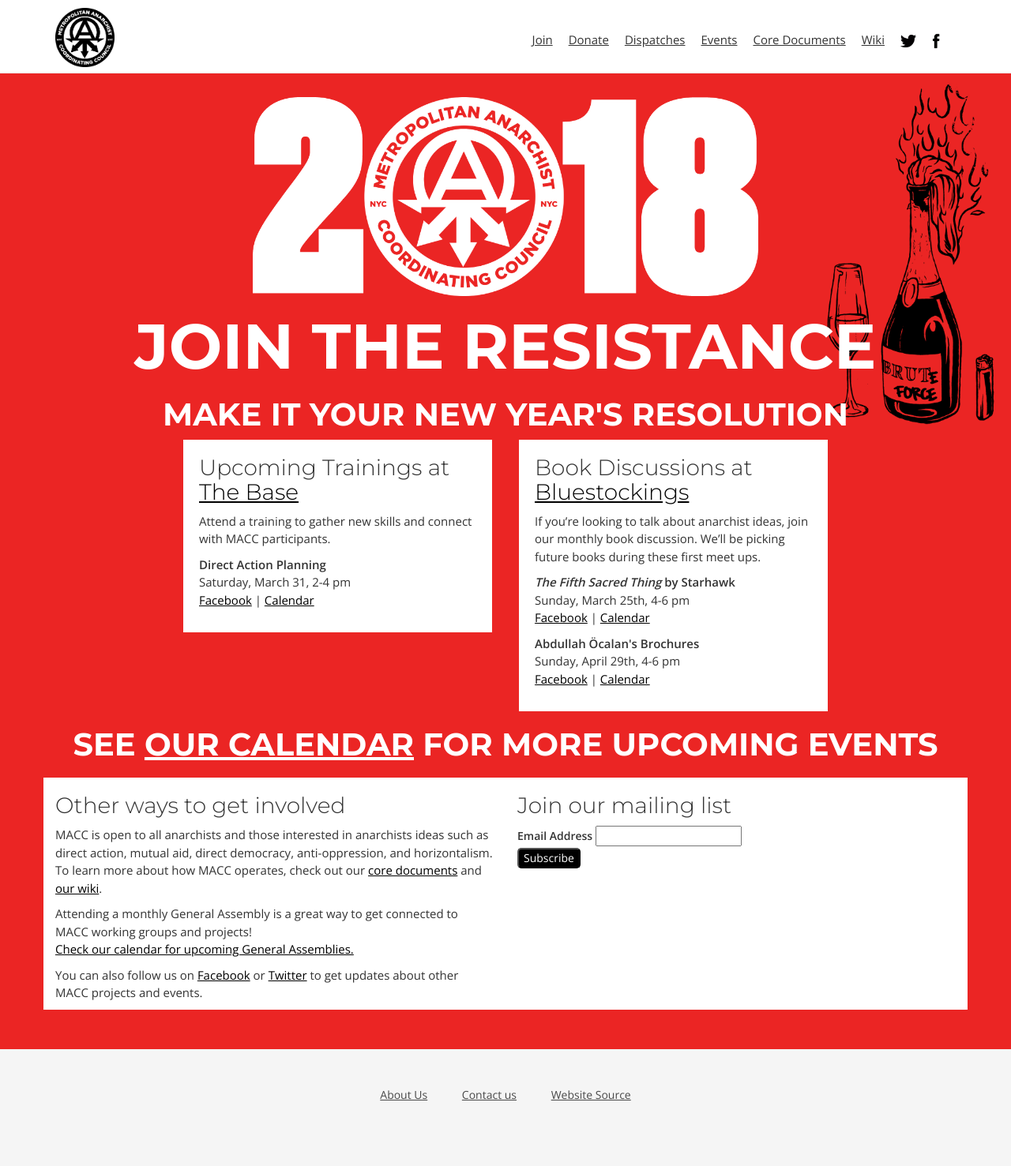
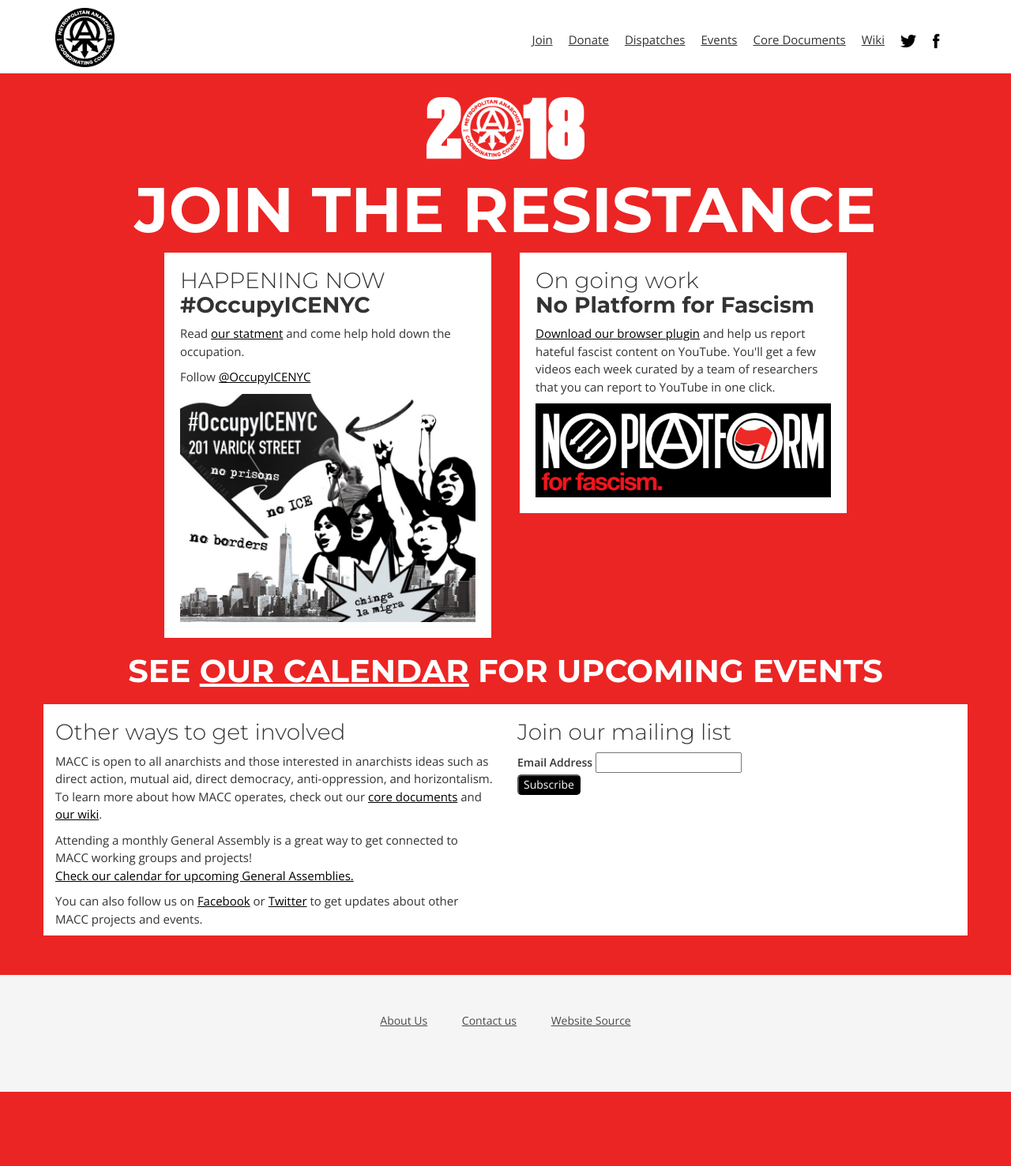
Before and after one commit to MACCNYC/maccnyc.github.io, a Jekyll site: the page built from join.html, in a window 1280 px wide. Shown: the whole page at 79% size. Built offline with Jekyll 4.4.1, drawn with Linux system fonts in a browser that asks for light colours; some web fonts are replaced; comment, search, counter and statistics services are not loaded; after the commit the page ends 1383 px from its top, so only the background shows below that.

Commit message:
update join page

```diff
--- a/css/airspace.css
+++ b/css/airspace.css
@@ -269,8 +269,8 @@
   right: 0;
   width: 100%;
   height: 100%;
-  background: linear-gradient(to left, #928dab, #1f1c2c 70%);
-  opacity: 0.8;
+  background: #ffffff;
+  opacity: .3;
 }
 
 #global-header.thin {
--- a/join.html
+++ b/join.html
@@ -39,6 +39,7 @@
 
   .macc_2018 {
     width: 50vw;
+    max-width: 200px;
     margin: auto;
     display: block;
     padding-top: 30px;
@@ -54,7 +55,7 @@
 
   .events {
     overflow: hidden;
-    max-width: 850px;
+    max-width: 900px;
     margin: auto;
   }
 
@@ -85,7 +86,11 @@
     margin-bottom: 50px;
   }
 
-  @media (max-width: 600px) {
+  .events img {
+      max-width: 100%;
+  }
+
+  @media (max-width: 700px) {
     .events-list {
       width: 96%;
     }
@@ -104,52 +109,36 @@
 <div class="join-header">
   <img class="macc_2018" src="{{ stie.url }}/img/MACC_NewYears_2018mark_White.png" />
   <h1>Join The Resistance</h1>
-  <h2>Make it Your New Year's Resolution</h2>
-  <img class="champagne" src="{{ stie.url }}/img/MACC_NewYears_ChampagneIllustration.png" />
 </div>
 
 <div class="events">
     <div class="events-list">
-      <h3>Upcoming Trainings at <a href="https://thebasebk.org/">The Base</a></h3>
+      <h3>HAPPENING NOW</br> <strong>#OccupyICENYC</strong></h3>
       <div>
-        <p>Attend a training to gather new skills and connect with MACC participants.</p>
+        <p>Read <a href="{{ stie.url }}/2018/06/22/OccupyICE.html">our statment</a> and come help hold down the occupation.</p>
         <p>
-          <strong>Direct Action Planning</strong>
-          <br/>Saturday, March 31, 2-4 pm
-          <br/><a href="https://www.facebook.com/events/1588250521258548/">Facebook</a> |
-          <a href="https://tockify.com/mlsupport/detail/48/1522519200000">Calendar</a>
+          Follow <a href="https://twitter.com/occupyicenyc">@OccupyICENYC</a>
         </p>
+        <a href="https://twitter.com/occupyicenyc">
+          <img src="{{ stie.url }}/img/occupyice.jpg">
+        </a>
       </div>
     </div>
     <div class="events-list">
-      <h3>Book Discussions at <a href="http://bluestockings.com/">Bluestockings</a></h3>
+      <h3>On going work </br> <strong>No Platform for Fascism</strong></h3>
       <div>
         <p>
-          If you’re looking to talk about anarchist ideas, join our monthly book discussion. We’ll be picking future books during these first meet ups.
+          <a href="https://noplatform.macc.nyc/">Download our browser plugin</a> and help us report hateful fascist content on YouTube. You'll get a few videos each week curated by a team of researchers that you can report to YouTube in one click.
         </p>
-        <p>
-          <strong>
-            <em>The Fifth Sacred Thing</em> by Starhawk
-          </strong>
-          <br/>Sunday, March 25th, 4-6 pm
-          <br/><a href="https://www.facebook.com/events/2119111148320095/">Facebook</a> |
-          <a href="https://tockify.com/mlsupport/detail/57/1522008000000">Calendar</a>
-        </p>
-
-        <p>
-          <strong>
-            Abdullah Öcalan's Brochures
-          </strong>
-          <br/>Sunday, April 29th, 4-6 pm
-          <br/><a href="https://www.facebook.com/events/2289245731101424/">Facebook</a> |
-          <a href="https://tockify.com/mlsupport/detail/58/1525032000000">Calendar</a>
-        </p>
+        <a href="https://noplatform.macc.nyc/">
+          <img src="{{ stie.url }}/img/NoPlatform.png">
+        </a>
       </div>
     </div>
 </div>
 
 <div class="see-calendar">
-  <h2>See <a href="/events">our calendar</a> for more upcoming events</h2>
+  <h2>See <a href="/events">our calendar</a> for upcoming events</h2>
 </div>
 
 <div class="container join-footer">
```
Also changed, not shown: img/NoPlatform.png (added), img/occupyice.jpg (added).
